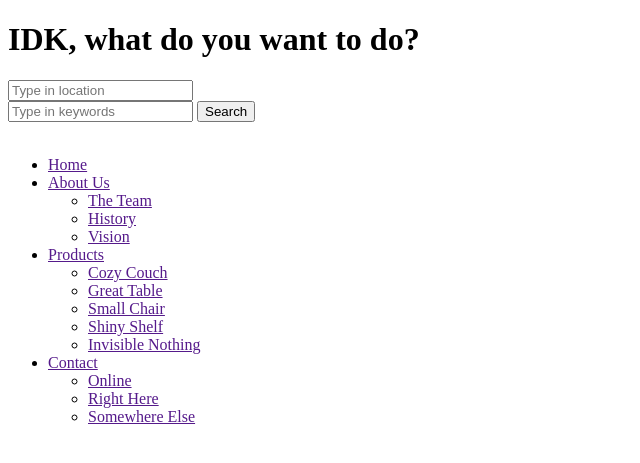
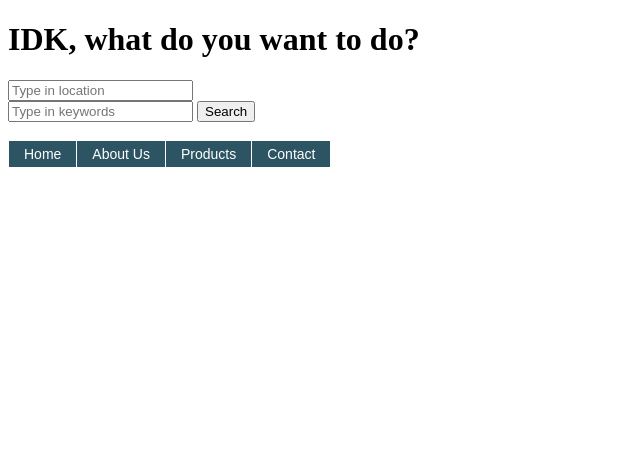
Before and after one commit to alzhu1/idk, a Python web app: template templates/home.html in a window 1280 px wide. Shown: the top 463 px of the page, without its empty margins (0-640 px from the left). Run offline with Jinja, Linux system fonts and the light colour scheme; the template is opened without the code that fills it, so the values that code supplies are empty.

Commit message:
drop down menu

```diff
--- a/stylesheets/idk.css
+++ b/stylesheets/idk.css
@@ -0,0 +1,58 @@
+ul
+{
+  font-family: Arial, Verdana;
+  font-size: 14px;
+  margin: 0;
+  padding: 0;
+  list-style: none;
+}
+
+ul li
+{
+  display: block;
+  position: relative;
+  float: left;
+}
+
+li ul
+{
+  display: none;
+}
+
+ul li a
+{
+  display: block;
+  text-decoration: none;
+  color: #ffffff;
+  border-top: 1px solid #ffffff;
+  padding: 5px 15px 5px 15px;
+  background: #2C5463;
+  margin-left: 1px;
+  white-space: nowrap;
+}
+
+ul li a:hover
+{
+  background: #617F8A;
+}
+li:hover ul
+{
+  display: block;
+  position: absolute;
+}
+
+li:hover li
+{
+  float: none;
+  font-size: 11px;
+}
+
+li:hover a
+{
+  background: #617F8A;
+}
+
+li:hover li a:hover
+{
+  background: #95A9B1;
+}
--- a/templates/home.html
+++ b/templates/home.html
@@ -1,5 +1,8 @@
 <!DOCTYPE html>
 <html>
+
+<link rel="stylesheet" href="stylesheets/idk.css">
+
   <head>
     <title>IDK Home</title>
     <link rel="stylesheet" href="stylesheets/idk.css">
```
Also changed, not shown: templates/home.css (deleted, +0 -38 lines).
